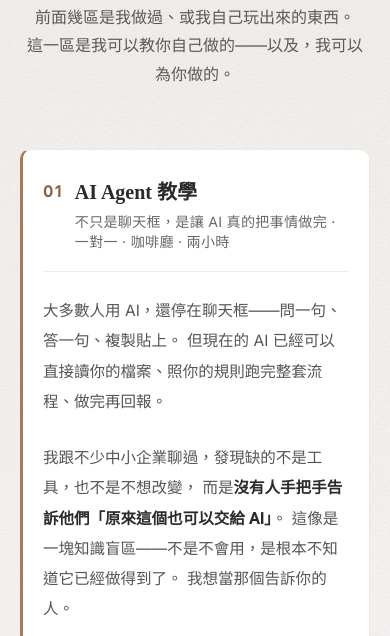
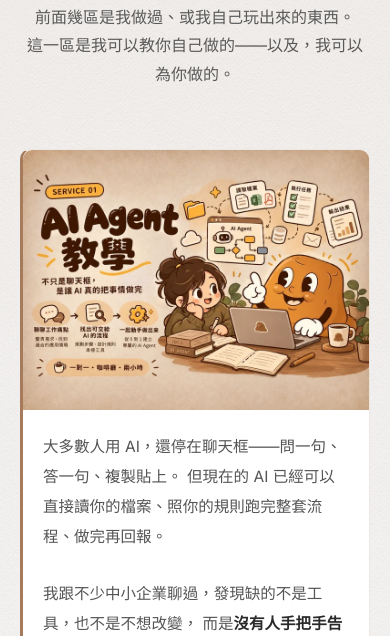
Before and after one commit to anjui2025/caramel.unit, a plain HTML site: page services.html in a window 390 px wide. Shown: the part 208-844 px from the top of the page. Drawn offline with nearby package versions, Linux system fonts and the light colour scheme.

Commit message:
訂製零件頁加上三張服務橫幅，並把版面放寬
- 三個服務區塊加上橫幅圖。用 <picture> 讓桌機吃 1.78:1 的寬版、
  手機吃 4:3 版——手機欄位窄，寬版會被壓扁、圖裡的字會看不清
- 六張圖壓過：1.98 MB -> 800 KB。寬版降到 1400px（顯示 1027px）、
  4:3 版降到 760px（手機顯示 294px）
- 橫幅裡已經有編號、標題與說明，文字版的標題列改成視覺隱藏，
  但保留在 DOM 裡給螢幕閱讀器與搜尋引擎；橫幅的 alt 留空避免重複朗讀
- 容器 980px -> 1200px，與打包帶走、訊號一致。原本是所有分區頁裡最窄的
- 卡片左右內距 34px -> 48px。放寬後行長會變太長，用留白緩和，
  而不是收窄段落——收窄會讓段落與下方兩欄清單的右緣對不齊

Co-Authored-By: Claude Opus 5 <noreply@anthropic.com>

```diff
--- a/assets/css/style.css
+++ b/assets/css/style.css
@@ -2636,7 +2636,7 @@ html { scroll-behavior: smooth; }
 
 .svc-container {
     padding: 80px 5%;
-    width: 100%; max-width: 980px; margin: 0 auto;
+    width: 100%; max-width: 1200px; margin: 0 auto;
     text-align: left;
 }
 .svc-container .page-header { text-align: center; }
@@ -2646,7 +2646,7 @@ html { scroll-behavior: smooth; }
     background: rgba(255, 255, 255, 0.72);
     border: 1px solid rgba(166, 123, 91, 0.18);
     border-radius: 10px;
-    padding: 36px 34px 30px;
+    padding: 36px 48px 32px;
     margin-bottom: 28px;
     transition: box-shadow 0.4s ease, border-color 0.4s ease;
 }
@@ -2660,6 +2660,34 @@ html { scroll-behavior: smooth; }
     background: #fff;
     border-left: 3px solid var(--caramel);
 }
+
+/* --- 服務區塊的橫幅圖：滿版貼齊卡片邊緣，上緣跟著卡片圓角 --- */
+.svc-banner {
+    display: block;
+    margin: -36px -48px 26px;          /* 抵銷 .svc-item 的內距，做成滿版 */
+    border-radius: 9px 9px 0 0;
+    overflow: hidden;
+    background: #F2EBE5;
+}
+.svc-banner img {
+    width: 100%; height: auto; display: block;
+    transition: transform 0.6s cubic-bezier(0.25, 0.8, 0.25, 1);
+}
+.svc-item:hover .svc-banner img { transform: scale(1.015); }
+
+/* 橫幅圖裡已經有編號、標題與說明了，文字版視覺上隱藏，
+   但保留在 DOM 裡給螢幕閱讀器與搜尋引擎讀（h2 的層級不能少） */
+.svc-banner + .svc-head {
+    position: absolute;
+    width: 1px; height: 1px;
+    padding: 0; margin: -1px;
+    overflow: hidden;
+    clip-path: inset(50%);
+    white-space: nowrap;
+    border: 0;
+}
+/* 標題被隱藏後，內文自己補回上緣間距 */
+.svc-banner ~ .svc-body { padding-top: 2px; }
 
 .svc-head {
     display: flex; align-items: flex-start; gap: 18px;
@@ -2950,6 +2978,7 @@ html { scroll-behavior: smooth; }
 @media (max-width: 768px) {
     .svc-container { padding: 40px 20px; }
     .svc-item { padding: 26px 20px 22px; }
+    .svc-banner { margin: -26px -20px 20px; border-radius: 9px 9px 0 0; }
     .svc-cols, .svc-fit { grid-template-columns: 1fr; gap: 24px; }
     .svc-cards { grid-template-columns: 1fr; gap: 12px; }
     .svc-plans { grid-template-columns: 1fr; }
--- a/services.html
+++ b/services.html
@@ -103,6 +103,10 @@
 
             <!-- 服務一：AI 教學 -->
             <article class="svc-item svc-item--feature">
+                <picture class="svc-banner">
+                    <source media="(max-width: 768px)" srcset="assets/img/services/01-ai-agent-4x3.webp" width="760" height="570">
+                    <img src="assets/img/services/01-ai-agent-wide.webp" alt="" width="1400" height="788" loading="lazy" decoding="async">
+                </picture>
                 <div class="svc-head">
                     <span class="svc-num">01</span>
                     <div>
@@ -244,6 +248,10 @@
 
             <!-- 服務二：代做 -->
             <article class="svc-item">
+                <picture class="svc-banner">
+                    <source media="(max-width: 768px)" srcset="assets/img/services/02-build-4x3.webp" width="760" height="570">
+                    <img src="assets/img/services/02-build-wide.webp" alt="" width="1400" height="788" loading="lazy" decoding="async">
+                </picture>
                 <div class="svc-head">
                     <span class="svc-num">02</span>
                     <div>
@@ -301,6 +309,10 @@
 
             <!-- 服務三：演講 -->
             <article class="svc-item">
+                <picture class="svc-banner">
+                    <source media="(max-width: 768px)" srcset="assets/img/services/03-talk-4x3.webp" width="760" height="570">
+                    <img src="assets/img/services/03-talk-wide.webp" alt="" width="1400" height="788" loading="lazy" decoding="async">
+                </picture>
                 <div class="svc-head">
                     <span class="svc-num">03</span>
                     <div>
--- a/sitemap.xml
+++ b/sitemap.xml
@@ -24,7 +24,7 @@
   <url><loc>https://anjui2025.github.io/caramel.unit/project-resume.html</loc><lastmod>2026-10-22</lastmod></url>
   <url><loc>https://anjui2025.github.io/caramel.unit/project.html</loc><lastmod>2026-10-22</lastmod></url>
   <url><loc>https://anjui2025.github.io/caramel.unit/resume.html</loc><lastmod>2026-10-22</lastmod></url>
-  <url><loc>https://anjui2025.github.io/caramel.unit/services.html</loc><lastmod>2026-10-22</lastmod></url>
+  <url><loc>https://anjui2025.github.io/caramel.unit/services.html</loc><lastmod>2026-11-04</lastmod></url>
   <url><loc>https://anjui2025.github.io/caramel.unit/small_project.html</loc><lastmod>2026-10-22</lastmod></url>
   <url><loc>https://anjui2025.github.io/caramel.unit/takeaways.html</loc><lastmod>2026-10-22</lastmod></url>
 </urlset>
```
Also changed, not shown: src/pages/services.html (+12 -0 lines), assets/css/style.min.css, assets/img/services/01-ai-agent-4x3.webp (added), assets/img/services/01-ai-agent-wide.webp (added), assets/img/services/02-build-4x3.webp (added), assets/img/services/02-build-wide.webp (added), assets/img/services/03-talk-4x3.webp (added), assets/img/services/03-talk-wide.webp (added).
